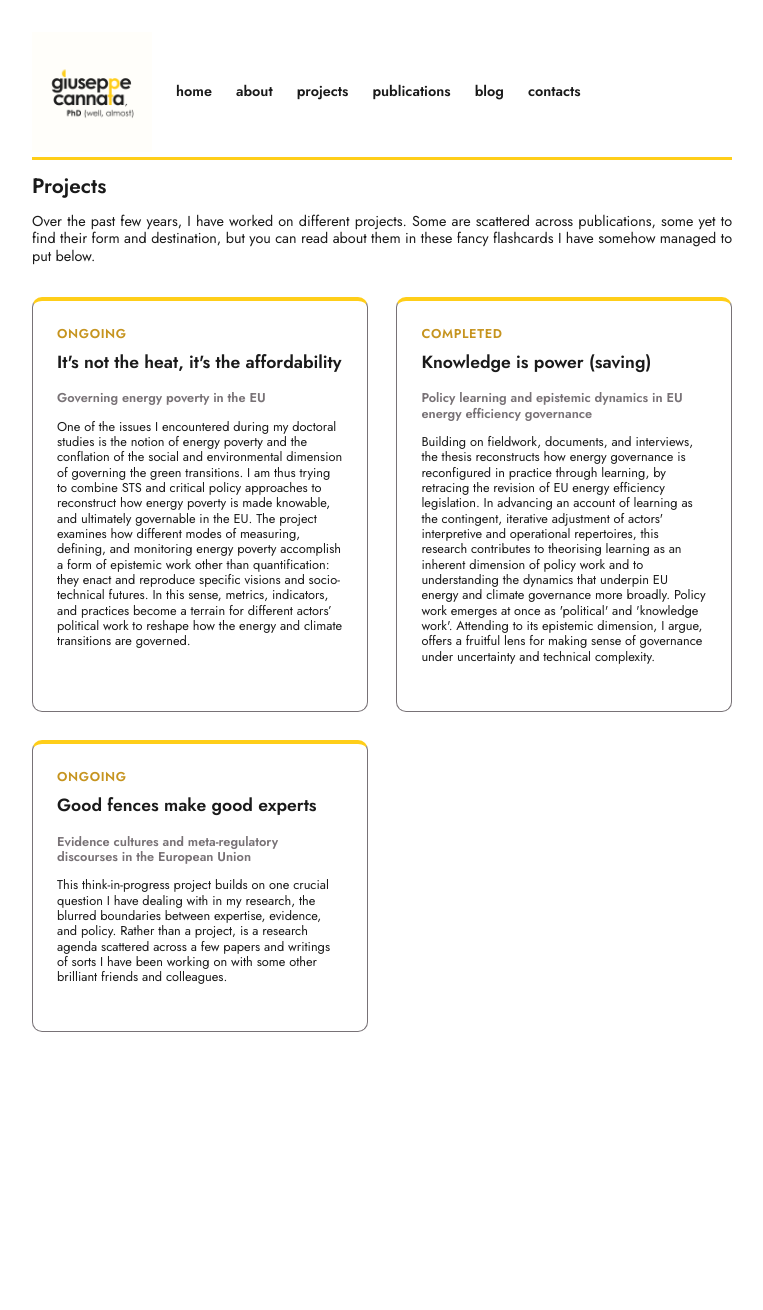
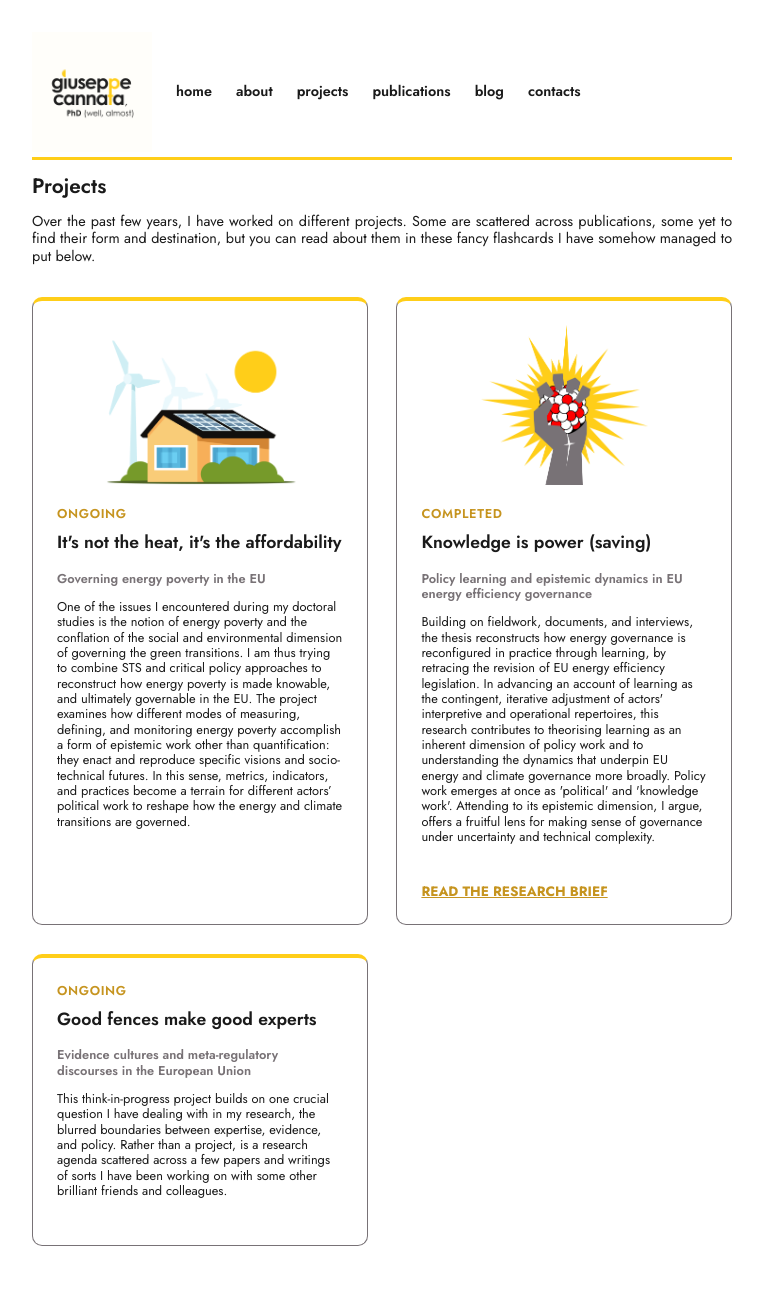
Before and after one commit to g-cannata/g-cannata.github.io, a Jekyll site: the page built from projects.md, in a window 1280 px wide. Shown: the whole page, without its empty margins (258-1021 px from the left). Built offline with Jekyll 4.4.1, drawn with Linux system fonts in a browser that asks for light colours; before the commit the page ends 1096 px from its top, so only the background shows below that.

Commit message:
update in projects

```diff
--- a/_sass/base.scss
+++ b/_sass/base.scss
@@ -310,6 +310,21 @@ a {
   margin-bottom: 0.8rem;
 }
 
+.project-image {
+  width: 100%;
+  height: 160px;
+  object-fit: contain;
+  border-radius: 6px;
+  margin-bottom: 1rem;
+}
+
+.project-link {
+  display: inline-block;
+  margin-top: 0.5rem;
+  font-weight: 800;
+  font-size: 0.85rem;
+}
+
 // Publications
 
 .pub-list {
--- a/projects.md
+++ b/projects.md
@@ -11,6 +11,7 @@ permalink: /projects/
 <div class="project-grid">
 
   <div class="project-card">
+    <img src="{{ '/assets/images/eco-house.png' | relative_url }}" alt="Project thumbnail" class="project-image">
     <span class="project-tag">ongoing</span>
     <h2>It's not the heat, it's the affordability</h2>
     <p class="project-subtitle">Governing energy poverty in the EU</p>
@@ -18,11 +19,15 @@ permalink: /projects/
   </div>
 
   <div class="project-card">
+    <img src="{{ '/assets/images/atomicfist.png' | relative_url }}" alt="Project thumbnail" class="project-image">
     <span class="project-tag">completed</span>
     <h2>Knowledge is power (saving)</h2>
     <p class="project-subtitle">Policy learning and epistemic dynamics in EU energy efficiency governance</p>
     <p> Building on fieldwork, documents, and interviews, the thesis reconstructs how energy governance is reconfigured in practice through learning, by retracing the revision of EU energy efficiency legislation. In advancing an account of learning as the contingent, iterative adjustment of actors' interpretive and operational repertoires, this research contributes to theorising learning as an inherent dimension of policy work and to understanding the dynamics that underpin EU energy and climate governance more broadly. Policy work emerges at once as 'political' and 'knowledge work'. Attending to its epistemic dimension, I argue, offers a fruitful lens for making sense of governance under uncertainty and technical complexity.
  </p>
+ <div class="project-link">
+ <a href="https://zenodo.org/records/22881256" class="project-link">READ THE RESEARCH BRIEF</a>
+ </div>
   </div>
 
   <div class="project-card">
```
Also changed, not shown: publications.md (+10 -1 lines), assets/images/atomicfist.png (added), assets/images/eco-house.png (added), 7 other files.
